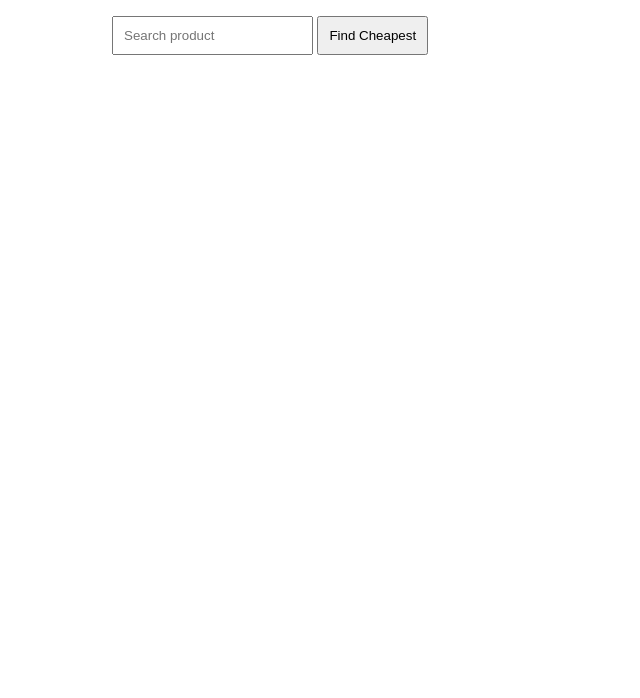
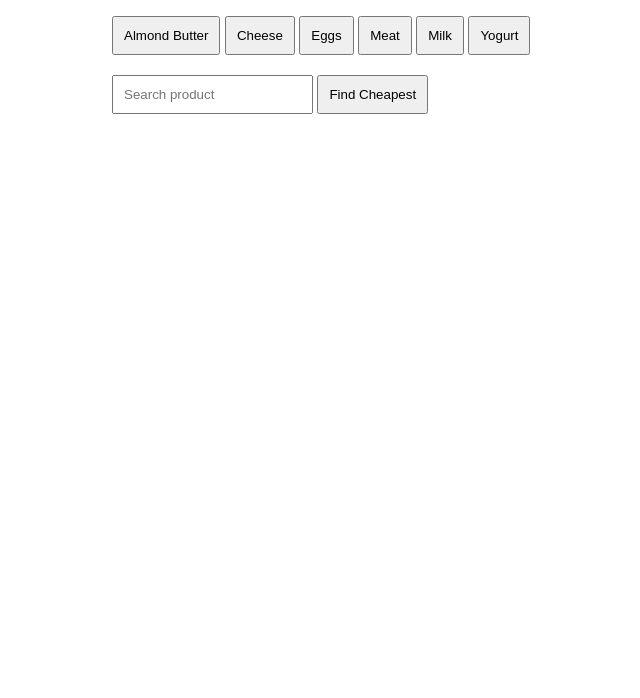
Before and after one commit to kendomi0/price-comparison-app, a website: page public/index.html in a window 1280 px wide. Shown: the part 102-800 px from the top of the page, without its empty margins (128-768 px from the left). Drawn offline with Linux system fonts and the light colour scheme.

Commit message:
feat: Add category navigation (#4)
Add category buttons to display items in a specific category.

```diff
--- a/public/index.html
+++ b/public/index.html
@@ -6,16 +6,26 @@
 </head>
 <body>
   <h1>Price Comparison</h1>
+  <div class="products">
+  <button onclick="filterProduct('Almond Butter')">Almond Butter</button>
+  <button onclick="filterProduct('Cheese')">Cheese</button>
+  <button onclick="filterProduct('Eggs')">Eggs</button>
+  <button onclick="filterProduct('Meat')">Meat</button>
+  <button onclick="filterProduct('Milk')">Milk</button>
+  <button onclick="filterProduct('Yogurt')">Yogurt</button>
+  </div>
   <input id="search" placeholder="Search product">
   <button onclick="searchItems()">Find Cheapest</button>
   <div id="results"></div>
 
-  <script>
-    async function searchItems() {
-      const product = document.getElementById('search').value;
-      const res = await fetch('/api/items?product=' + product + '&sortBy=price');
-      const items = await res.json();
+ <script>
+  async function filterProduct(productName) {
+    const res = await fetch('/api/items?category=' + productName + '&sortBy=price');
+    const items = await res.json();
+    displayResults(items);
+  }
 
+    function displayResults(items) {
       document.getElementById('results').innerHTML = items.map(item =>
         `<div class="item">
           <h3>${item.name}</h3>
```
Also changed, not shown: server.js (+15 -1 lines).
